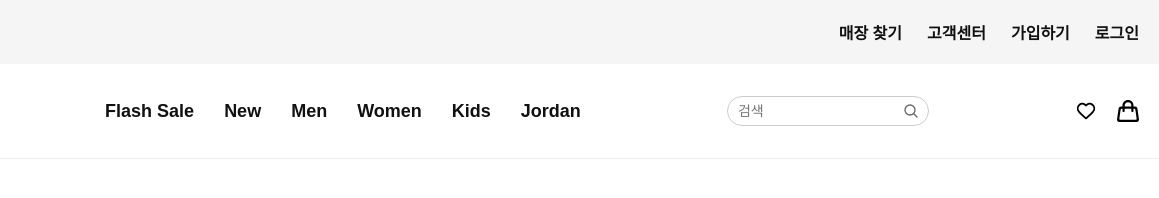
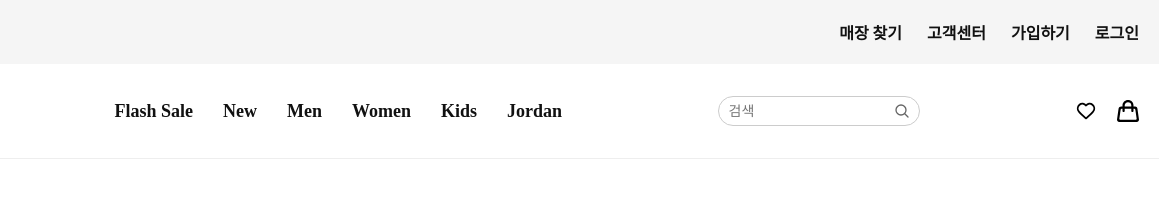
Before and after one commit to ClCl616/CC-Nike, a plain HTML site: page index.html in a window 1280 px wide. Shown: the full height of the page, 121-1280 px from the left. Drawn offline with Linux system fonts and the light colour scheme.

Commit message:
css 수정

```diff
--- a/style.css
+++ b/style.css
@@ -1,6 +1,5 @@
 body {
     margin: 0;
-    font-family: 'Noto Sans KR', sans-serif;
     background: white;
     color: #111;
 }
```
